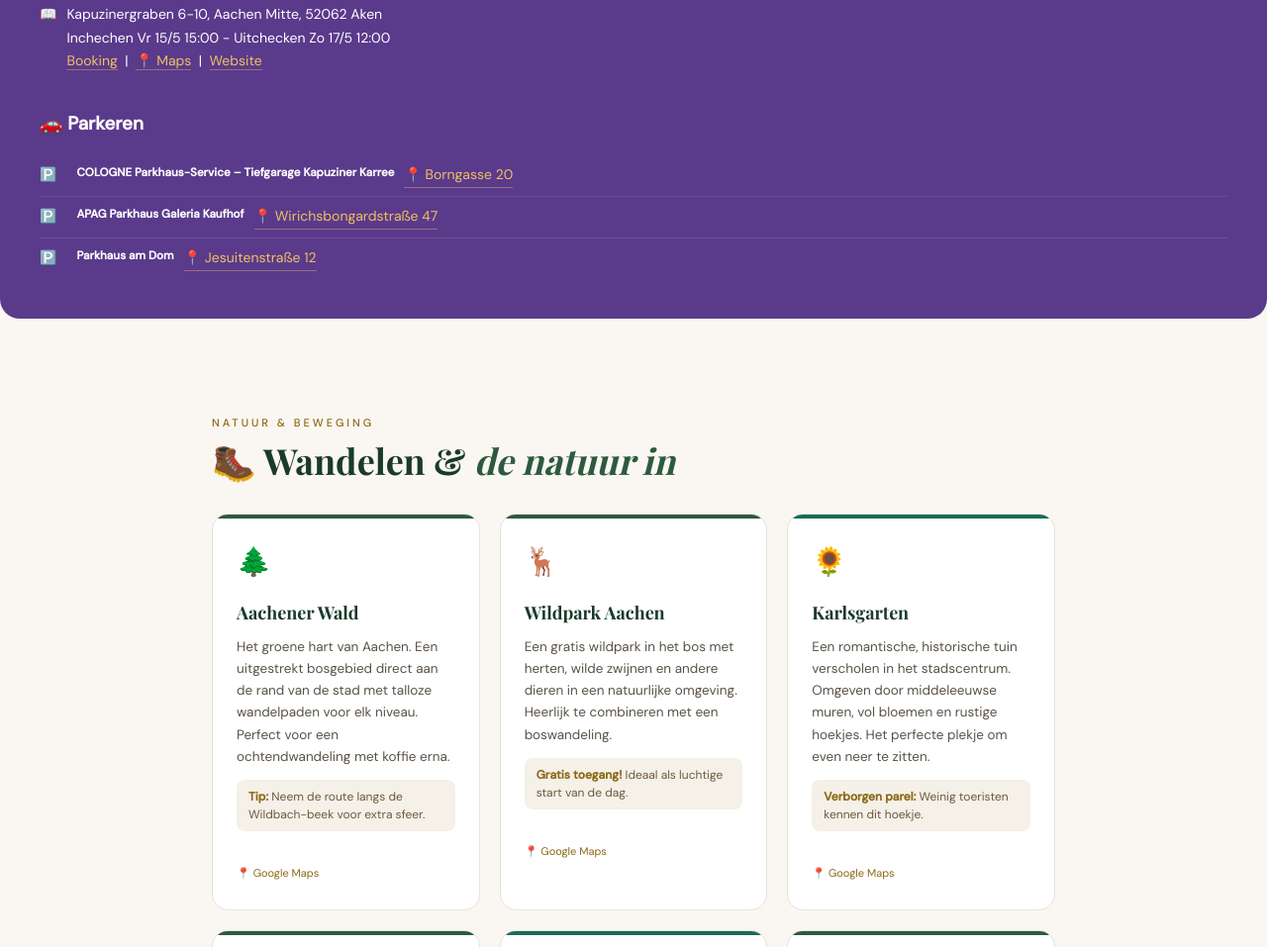
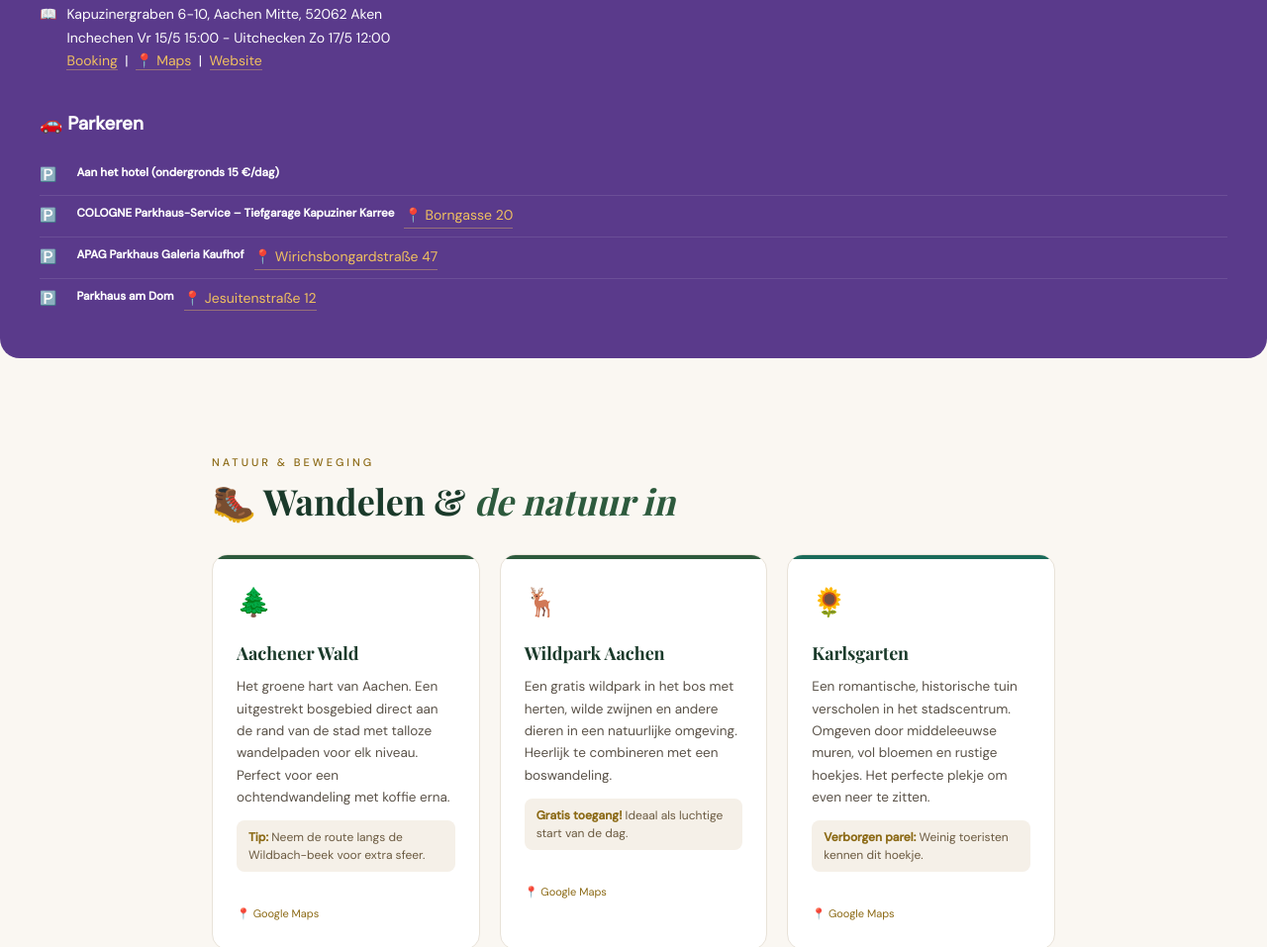
Before and after one commit to sebastiaanApp/Aachen2026Jaaat, a plain HTML site: page index.html in a window 1280 px wide. Shown: the part 987-1944 px from the top of the page at 99% size. Drawn offline with nearby package versions, Linux system fonts and the light colour scheme; a web font is replaced by a local one.

Commit message:
Update index.html

```diff
--- a/index.html
+++ b/index.html
@@ -405,6 +405,11 @@
     <h3>🚗 Parkeren </h3>
     <p></p>
     <ul class="highlight-list">
+      <li>
+        <span>🅿️</span>
+        <br>
+        <h5>Aan het hotel (ondergronds 15 €/dag)</h5>
+      </li>
       <li>
         <span>🅿️</span>
         <br>
```
